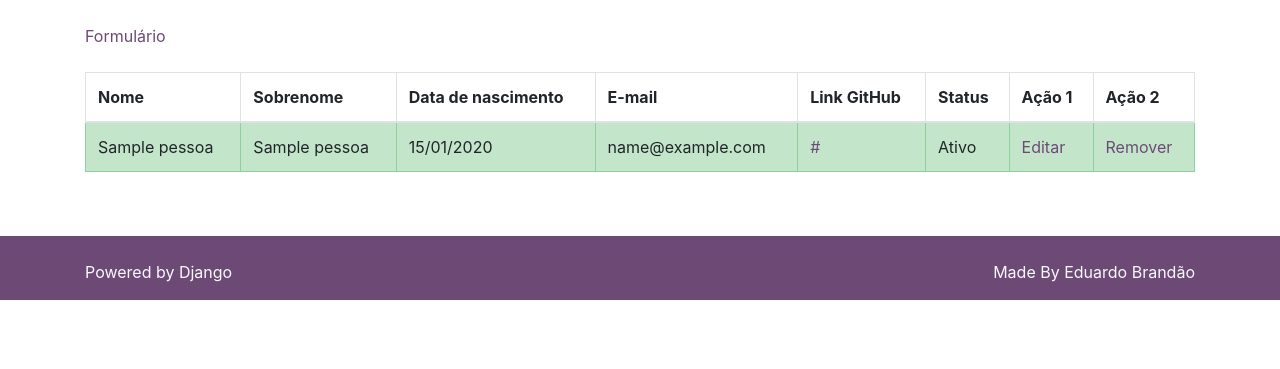
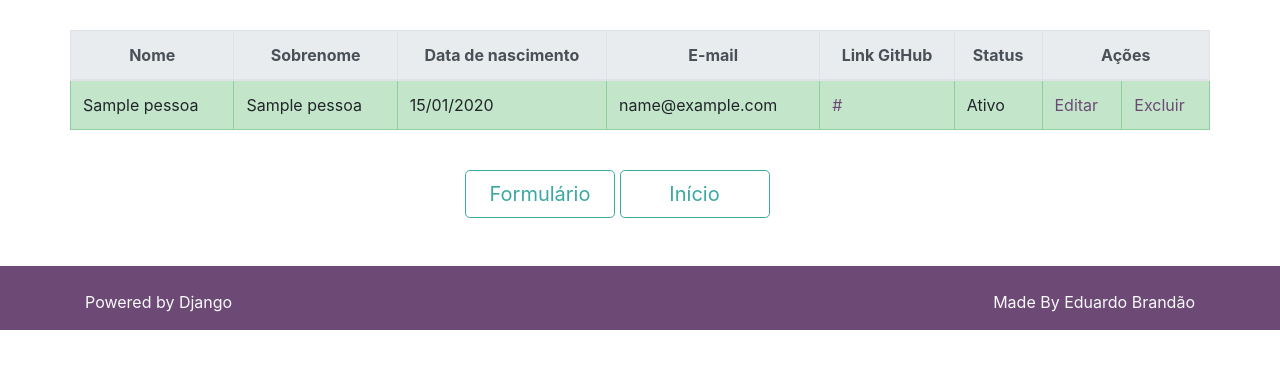
Before and after one commit to EduardoBran/Cadastro-de-Pessoas-Web-Py, a Django app: page /pessoas/ in a window 1280 px wide. Shown: the part 56-425 px from the top of the page. Run offline with Django 4.2, Linux system fonts and the light colour scheme; tables that the repository leaves empty hold one stand-in row (values such as "Sample post"); some libraries are stand-ins or nearby versions.

Commit message:
melhoria layout tabela versao 2

```diff
--- a/pessoa/templates/pessoa/pessoa_lista.html
+++ b/pessoa/templates/pessoa/pessoa_lista.html
@@ -2,27 +2,19 @@
 
 {% block conteudo %}
 
-<br>
-
-<a href="{% url 'pessoa.novo' %}">Formulário</a>
-
-<br><br>
-
-<div class="table-responsive">
-    <table class="table table-bordered table-hover">
-        <thead>
-            <tr>
+<div class="table-responsive" style="padding-top: 30px;">
+    <table class="table table-bordered table-hover" style="width: 100%;">
+        <thead class="thead-light">
+            <tr class="text-center">
                 <th scope="col">Nome</th>
                 <th scope="col">Sobrenome</th>
                 <th scope="col">Data de nascimento</th>
                 <th scope="col">E-mail</th>
                 <th scope="col">Link GitHub</th>
                 <th scope="col">Status</th>
-                <th scope="col">Ação 1</th>
-                <th scope="col">Ação 2</th>
+                <th scope="col" colspan="2">Ações</th>
             </tr>
         </thead>
-
         <tbody>
 
             {% for pessoa in pessoas %}
@@ -45,15 +37,22 @@
                     {% endif %}
                 </td>
                 <td><a href="{% url 'pessoa.editar' pessoa.pk %}">Editar</a></td>
-                <td><a href="{% url 'pessoa.remover' pessoa.pk %}">Remover</a></td>
-
+                <td><a href="{% url 'pessoa.remover' pessoa.pk %}">Excluir</a></td>
 
             </tr>
             {% endfor %}
 
-
         </tbody>
     </table>
 </div>
+<div class="col-lg-12">
+    <div class="row justify-content-end">
+        <div class="col-8">
 
+            <a href="{% url 'pessoa.novo' %}" style="width: 150px;"
+                class="btn btn-outline-secondary btn-lg mt-4">Formulário</a>
+            <a href="{% url 'index' %}" style="width: 150px;" class="btn btn-outline-secondary btn-lg mt-4">Início</a>
+        </div>
+    </div>
+</div>
 {% endblock %}
--- a/templates/base.html
+++ b/templates/base.html
@@ -15,11 +15,9 @@
 <!-- Page Content -->
 <div class="container">
     <div class="row">
-        <div class="col-lg-12">
 
             {% block conteudo %} {% endblock %}
 
-        </div>
     </div>
 </div>
 
```
Also changed, not shown: main/templates/main/index.html (+10 -6 lines).
